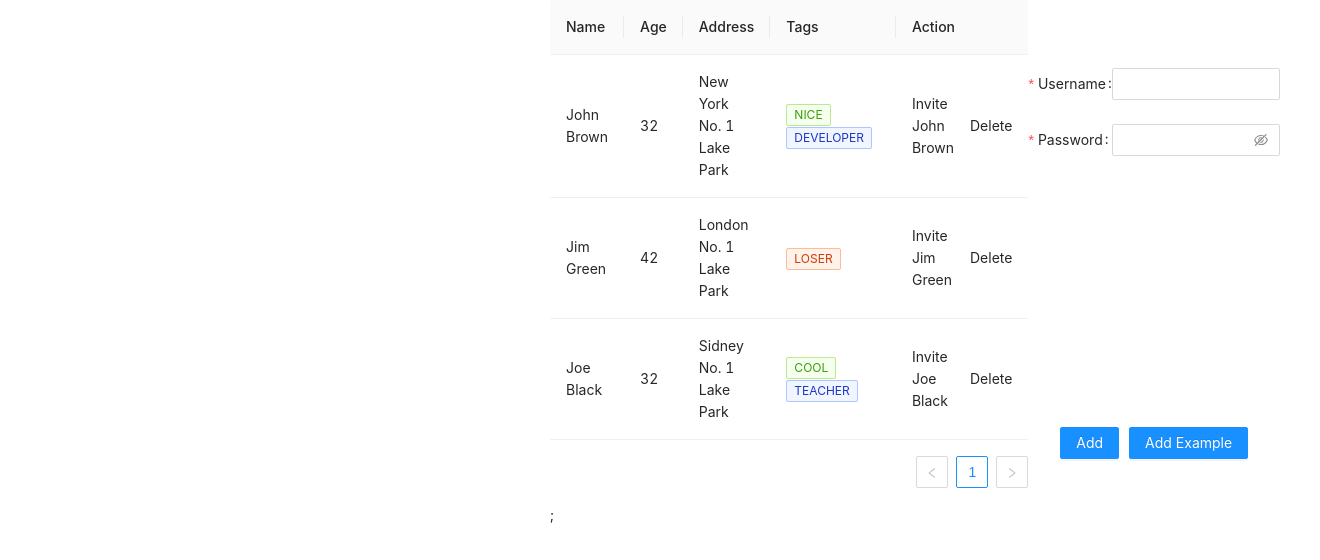
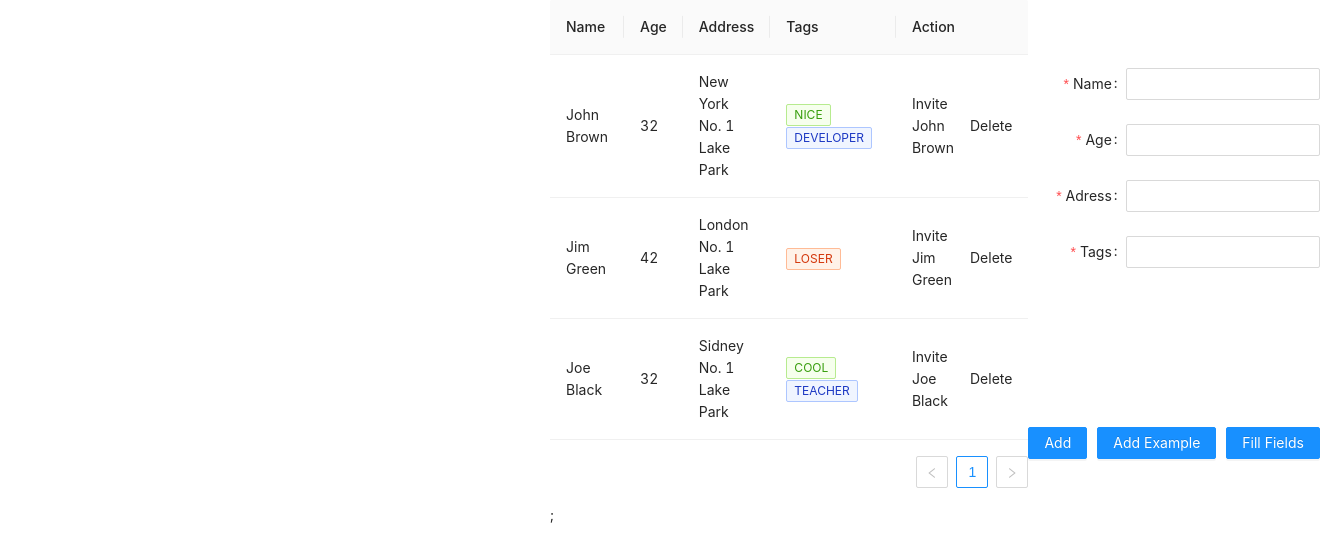
Before and after one commit to kvoncode/users-list, a Next.js app: page / in a window 1280 px wide. Shown: the top 560 px of the page, 1320 px wide, since content can reach past the window. Built offline with nearby package versions, Linux system fonts and the light colour scheme.

Commit message:
add: fill fields functionality

```diff
--- a/pages/index.js
+++ b/pages/index.js
@@ -24,8 +24,6 @@ const data = [
     tags: ["cool", "teacher"],
   },
 ];
-
-
 
 const columns = [
   {
@@ -77,8 +75,6 @@ const columns = [
 ];
 
 const UsersList = ({ users, setUsers }) => {
-
-
   return (
     <div>
       <Table columns={columns} dataSource={users} />;
@@ -89,6 +85,10 @@ const UsersList = ({ users, setUsers }) => {
 // const myTable = (columns, data) => {return ()};
 
 const AddForms = ({ users, setUsers }) => {
+  const [form] = Form.useForm();
+
+  useEffect(() => {});
+
   console.log("users:", users);
 
   const addExample = () => {
@@ -109,10 +109,30 @@ const AddForms = ({ users, setUsers }) => {
     console.log("finished");
   };
 
+  const onFill = () => {
+    form.setFieldsValue({
+      username: "Jackie Chan",
+      age: "67",
+      adress: "idk",
+      tags: "knows kungfu",
+    });
+  };
+
   const addRecord = () => {
-    console.log("added record");
+    // console.log(
+    //   "field values",
+    //   form.getFieldValue("username"),
+    //   form.getFieldValue("age"),
+    //   form.getFieldValue("adress"),
+    //   form.getFieldValue("tags")
+    // );
 
-  }
+    const { username, age, adress, tags } = form.getFieldsValue(true);
+
+    console.log("fields", username, age, adress, tags);
+
+    // console.log("add fields", form.getFieldsValue(true));
+  };
 
   const onFinish = (values) => {
     console.log("Success:", values);
@@ -127,6 +147,7 @@ const AddForms = ({ users, setUsers }) => {
       <div className="formContainer">
         {" "}
         <Form
+          form={form}
           name="basic"
           labelCol={{ span: 8 }}
           wrapperCol={{ span: 16 }}
@@ -136,30 +157,33 @@ const AddForms = ({ users, setUsers }) => {
           autoComplete="off"
         >
           <Form.Item
-            label="Username"
+            label="Name"
             name="username"
-            rules={[{ required: true, message: "Please input your username!" }]}
+            rules={[{ required: true, message: "Please input your username" }]}
           >
             <Input />
           </Form.Item>
 
           <Form.Item
-            label="Password"
-            name="password"
-            rules={[{ required: true, message: "Please input your password!" }]}
+            label="Age"
+            name="age"
+            rules={[{ required: true, message: "Please input your age" }]}
           >
-            <Input.Password />
+            <Input />
           </Form.Item>
-
           <Form.Item
-            name="remember"
-            valuePropName="checked"
-            wrapperCol={{ offset: 8, span: 16 }}
+            label="Adress"
+            name="adress"
+            rules={[{ required: true, message: "Please input your adress" }]}
           >
+            <Input />
           </Form.Item>
-
-          <Form.Item wrapperCol={{ offset: 8, span: 16 }}>
-
+          <Form.Item
+            label="Tags"
+            name="tags"
+            rules={[{ required: true, message: "Please input your tags" }]}
+          >
+            <Input />
           </Form.Item>
         </Form>
       </div>
@@ -169,6 +193,9 @@ const AddForms = ({ users, setUsers }) => {
         </Button>
         <Button type="primary" onClick={addExample}>
           Add Example
+        </Button>
+        <Button type="primary" onClick={onFill}>
+          Fill Fields
         </Button>
       </div>
     </div>
```
